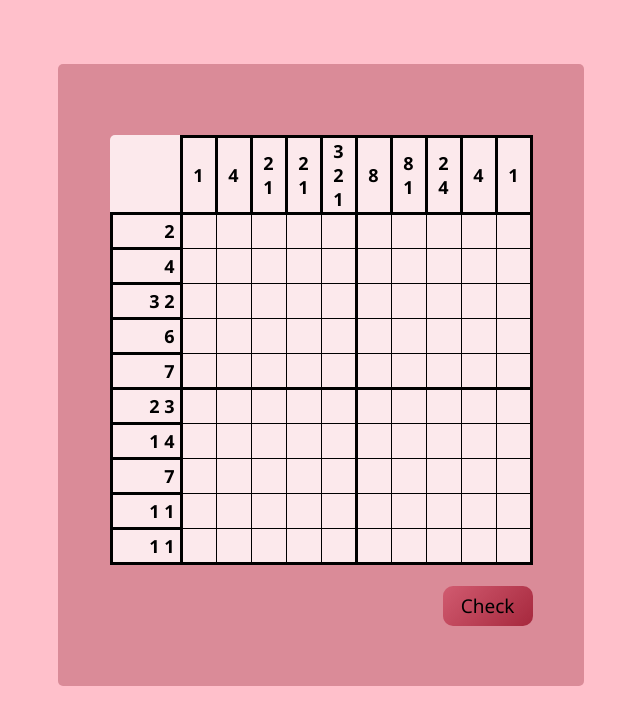
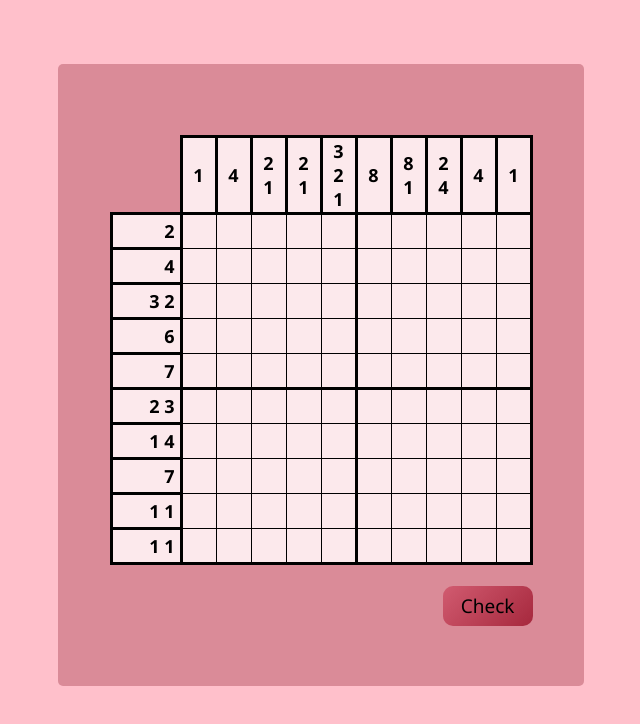
Before and after one commit to juliamanska/nonogram, a plain HTML site: page index.html in a window 1280 px wide. Shown: the whole page, without its empty margins (319-959 px from the left). Drawn offline with Linux system fonts and the light colour scheme.

Commit message:
Change color of the first cell

```diff
--- a/index.html
+++ b/index.html
@@ -9,7 +9,6 @@
   <body>
     <div class="nanogram-container">
       <div class="result"></div>
-      <div class="grid-container">
       <table cellspacing="0">
         <thead>
           <tr>
@@ -30,7 +29,6 @@
       </table>
       <button id="check-btn">Check</button>
     </div>
-    </div>
     <script src="nonogram.js"></script>
   </body>
 </html>
--- a/nonogram.css
+++ b/nonogram.css
@@ -20,13 +20,12 @@ body{
 }
 
 table{
-    background: #fce9ec;
     border-radius: 5px;
     width: 100%;
     min-width: 400px;
     border-bottom: 3px solid black;
     border-right: 3px solid black;
-    border-collapse:collapse;
+    border-collapse: collapse;
 }
 
 th, td{
@@ -34,6 +33,8 @@ th, td{
     height: 35px;
     border: 1px solid black;
     font-size: 18px;
+    background: #fce9ec;
+
 }
 th{
     border: 3px solid black;
@@ -63,8 +64,9 @@ th{
 .first-cell{
     border: none;
     width: 70px;
-    padding-right: 20px;
+    background: rgb(218, 139, 152);
 }
+
 #check-btn{
     float: right;
     font-size: 19px;
```
Lines whose indentation alone changed are shown as unchanged.
